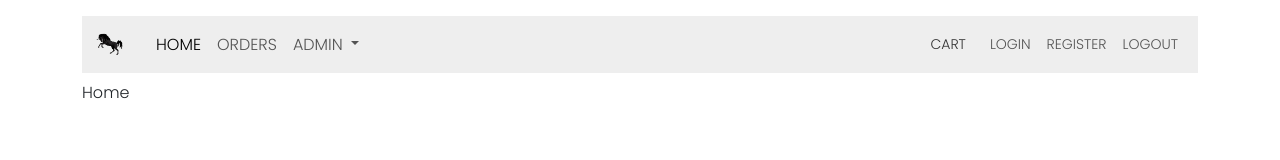
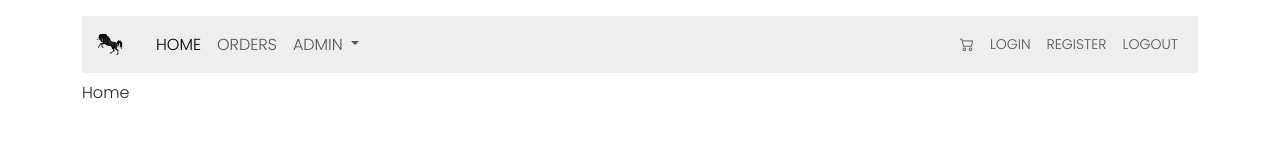
Before and after one commit to Nimira43/Symposionis, a Vue app: page / in a window 1280 px wide. Shown: the top 160 px of the page. Built offline with nearby package versions, Linux system fonts and the light colour scheme; a web font is replaced by a local one.

Commit message:
Cart icon replace text

```diff
--- a/src/components/layout/Header.vue
+++ b/src/components/layout/Header.vue
@@ -77,7 +77,15 @@
           </li>
         </ul>
         <ul class="navbar-nav ms-auto align-items-center small">
-          <li class="nav-item mx-3 text-uppercase">Cart</li>
+          <li class="nav-item">
+            <router-link
+              :to="{name: APP_ROUTE_NAMES.CART}"
+              class="nav-link px-2 position-relativ text-uppercase"
+              aria-current="page"
+            >
+              <i class="bi bi-cart2"></i>
+            </router-link>
+          </li>
           <li class="nav-item">
             <router-link
               :to="{name: APP_ROUTE_NAMES.ORDER_LIST}"
```
